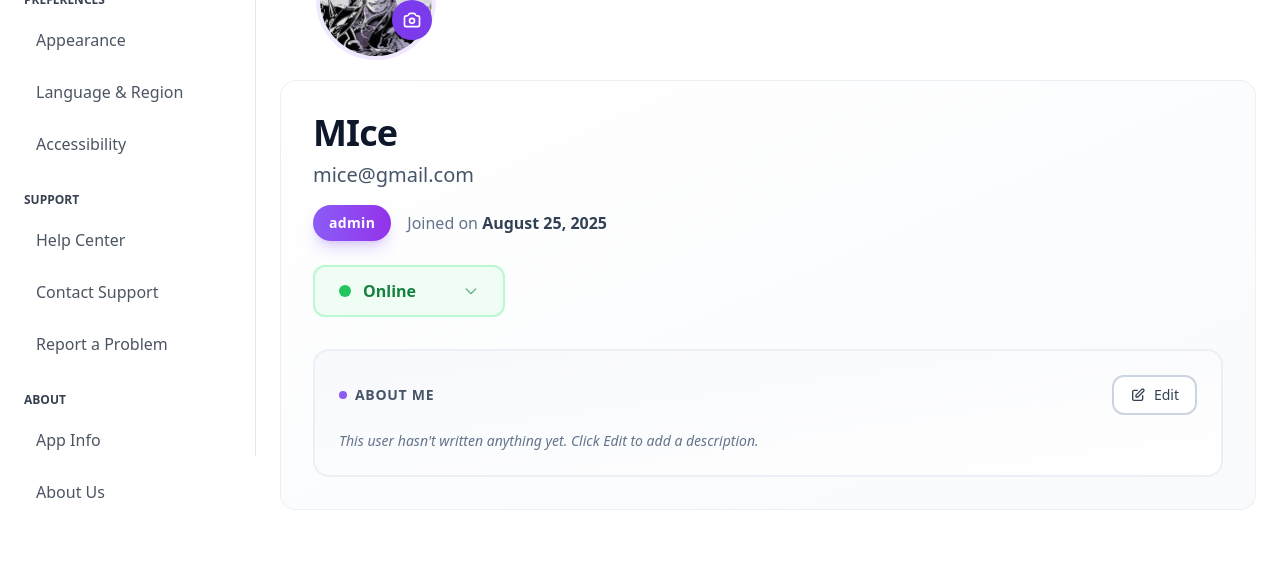
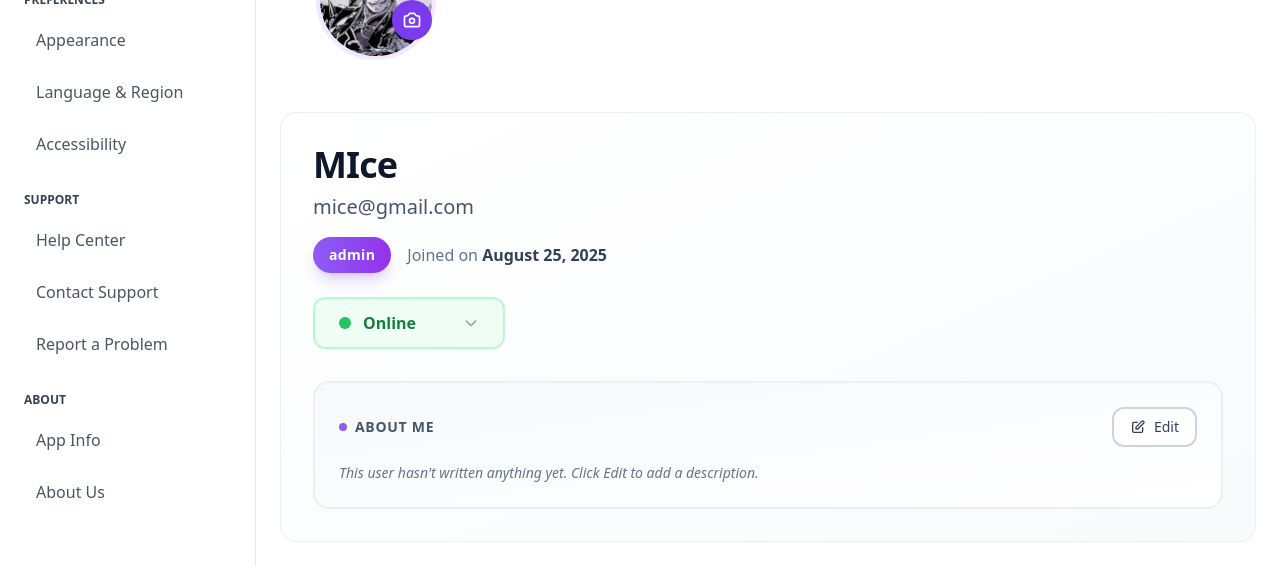
Before and after one commit to kateKateline/Gchat, a PHP site: page /index.php?page=profile in a window 1280 px wide. Shown: the part 344-925 px from the top of the page. Before the commit the page ends 854 px from the top, so only its background shows below. Run offline with PHP 8.4, Linux system fonts and the light colour scheme; the visitor is signed in with stand-in values (Sample User, id 1); data comes from the database, SQL or seed files in the repository; some libraries are stand-ins or nearby versions.

Commit message:
Add files via upload

```diff
--- a/Gchat/app/views/layouts/profile.php
+++ b/Gchat/app/views/layouts/profile.php
@@ -12,9 +12,9 @@ $app = require __DIR__ . '/../../../config/app.php';
 <script src="https://cdn.tailwindcss.com"></script>
 </head>
 <body>
-  <div class="flex">
+  <div class="flex min-h-screen ">
     <!-- Sidebar -->
-  <aside class="w-64 bg-white border-r border-gray-200 sticky top-0 h-screen">
+  <aside class="w-64 bg-white border-r border-gray-200 min-h-full overflow-y-auto sticky top-0">
       <div class="p-6 h-full">
     <div class="flex items-center justify-between mb-6">
           <h2 class="text-lg font-semibold text-gray-900">Profile Settings</h2>
--- a/Gchat/app/views/profile/accounts/index.php
+++ b/Gchat/app/views/profile/accounts/index.php
@@ -1,5 +1,8 @@
+
+
+<div class="flex flex-col min-h-screen">
   <!-- Banner -->
-    <div class="relative mb-8">
+  <div class="relative mb-8">
       <?php
         $bannerFile = $user['banner'] ?? null;
         $bannerUrl  = $bannerFile ? "uploads/banner/" . htmlspecialchars($bannerFile) : "assets/img/banner-default.jpg";
@@ -156,8 +159,7 @@
           <?php endif; ?>
         </div>
       </div>
-    </div>
-  </main>
+  </div>
 </div>
 
 <!-- About Me Edit Modal -->
```
Lines whose indentation alone changed are shown as unchanged.
